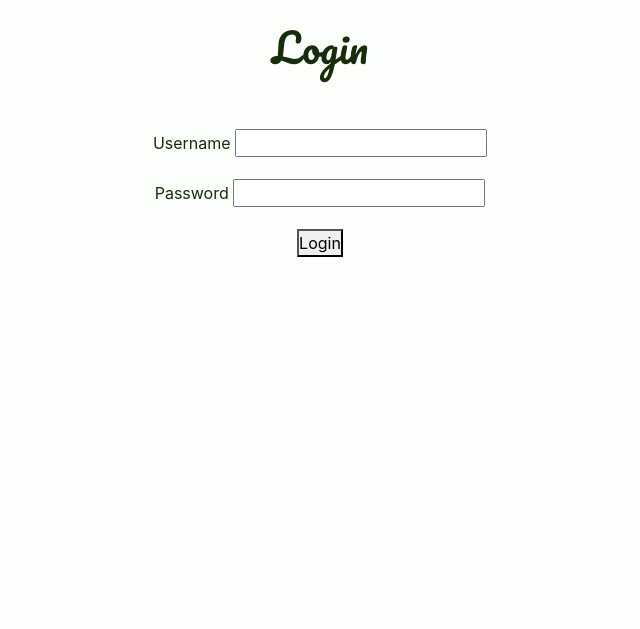
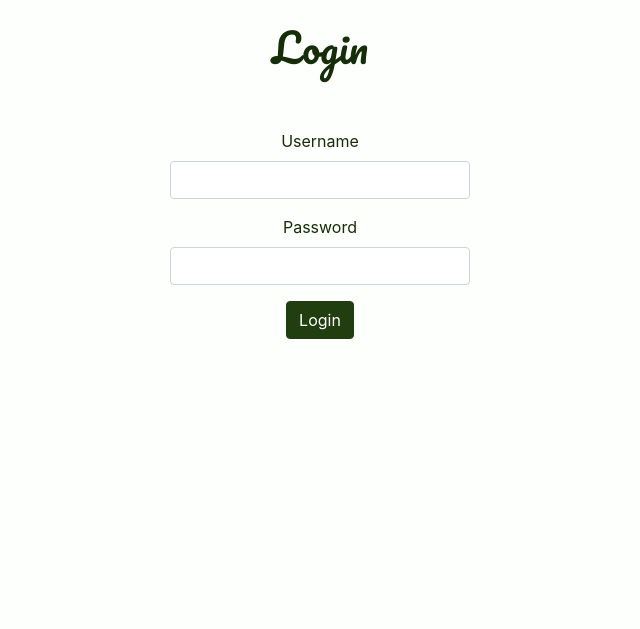
Before and after one commit to tranln025/the-event-fairy, a Django app: page /accounts/login/ in a window 1280 px wide. Shown: the part 56-685 px from the top of the page, without its empty margins (320-960 px from the left). Run offline with Django 3.2, Linux system fonts and the light colour scheme; some libraries are stand-ins or nearby versions.

Commit message:
Styles Login Form

```diff
--- a/project_2_app/static/css/main.css
+++ b/project_2_app/static/css/main.css
@@ -68,7 +68,7 @@ h1 {
     font-size: 20px;
 }
 
-img {
+.landing-container img {
     width: 100%;
 }
 
@@ -83,6 +83,8 @@ img {
     color: var(--text-primary);
     text-align: center;
     padding: 50px;
+    width: 400px;
+    margin: 0 auto;
 }
 
 /*------------------ Home --------------------*/
--- a/project_2_app/templates/login.html
+++ b/project_2_app/templates/login.html
@@ -11,16 +11,15 @@
     <section class="form-section login-form">
         <form action="{% url 'login' %}" method="POST">
             {% csrf_token %}
-
             <p>
                 <label for="username">Username</label>
-                <input type="text" name='username' maxlength="25" minlength="2" required>
+                <input class="form-control" type="text" name='username' maxlength="25" minlength="2" required>
             </p>
             <p>
                 <label for="password">Password</label>
-                <input type="password" name='password' maxlength="25" minlength="4" required>
+                <input class="form-control" type="password" name='password' maxlength="25" minlength="4" required>
             </p>
-            <button type="submit"> Login </button>
+            <button class="btn btn-success" type="submit"> Login </button>
 
         </form>
     </section>
```
